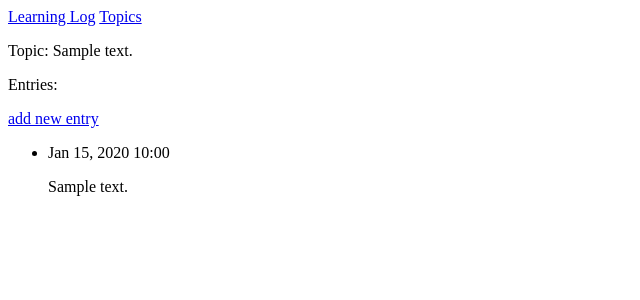
After one commit to mvchn/learning-log, a Django app: page /topics/1 in a window 1280 px wide. The commit adds this page. Shown: the top 300 px of the page, without its empty margins (0-640 px from the left). Run offline with Django 4.2, Linux system fonts and the light colour scheme; tables that the repository leaves empty hold one stand-in row (values such as "Sample post").

```diff
--- a/learning_logs/models.py
+++ b/learning_logs/models.py
@@ -9,13 +9,13 @@ class Topic (models.Model):
         return self.text
 
 class Entry (models.Model):
-    """ Theme info """
+    """ Log info """
     topic = models.ForeignKey(Topic, on_delete=models.CASCADE)
     text = models.TextField()
-    date_added = models.DateTimeField(auto_now=True)
+    date_added = models.DateTimeField(auto_now_add=True)
 
     class Meta:
-        verbose_name_plural = 'entities'
+        verbose_name_plural = 'entries'
 
     def __str__(self):
         return f"{self.text[:50]}..."
--- /dev/null
+++ b/learning_logs/templates/learning_logs/base.html
@@ -0,0 +1,6 @@
+<p>
+    <a href="{% url 'learning_logs:index' %}">Learning Log</a>
+    <a href="{% url 'learning_logs:topics' %}">Topics</a>
+</p>
+
+{% block content %}{% endblock content %}
--- /dev/null
+++ b/learning_logs/templates/learning_logs/topic.html
@@ -0,0 +1,22 @@
+{% extends 'learning_logs/base.html' %}
+
+{% block content %}
+
+    <p>Topic: {{ topic }}</p>
+
+    <p>Entries:</p>
+    <p>
+        <a href="{% url 'learning_logs:new_entry' topic.id %}">add new entry</a>
+    </p>
+    <ul>
+        {% for entry in entries %}
+            <li>
+                <p>{{ entry.date_added|date:'M d, Y H:i' }}</p>
+                <p>{{ entry.text|linebreaks }}</p>
+            </li>
+        {% empty %}
+            <li>There are no entries for this topic yet.</li>
+        {% endfor %}
+    </ul>
+
+{% endblock content %}
--- a/learning_logs/urls.py
+++ b/learning_logs/urls.py
@@ -8,4 +8,12 @@ app_name = 'learning_logs'
 urlpatterns = [
     # homepage
     path('', views.index, name="index"),
+    # themes
+    path('topics/', views.topics, name="topics"),
+    # single topic page
+    path('topics/<int:topic_id>', views.topic, name="topic"),
+    # add new topic
+    path('new_topic/', views.new_topic, name="new_topic"),
+    # add new entry
+    path('new_entry/<int:topic_id>', views.new_entry, name="new_entry"),
 ]
--- a/learning_logs/views.py
+++ b/learning_logs/views.py
@@ -1,5 +1,52 @@
-from django.shortcuts import render
+from django.shortcuts import render, redirect
+
+from .models import Topic
+from .forms import TopicForm, EntryForm
 
 def index(request):
     """ Learning Log homepage """
     return render(request, 'learning_logs/index.html')
+
+def topics(request):
+    """ List ot themes """
+    topics = Topic.objects.order_by('date_added')
+    context = {'topics': topics}
+    return render (request, 'learning_logs/topics.html', context)
+
+def topic(request, topic_id):
+    """ Only one topic and all records """
+    topic = Topic.objects.get(id=topic_id)
+    entries = topic.entry_set.order_by('-date_added')
+    context= {'topic': topic, 'entries': entries}
+    return render(request, 'learning_logs/topic.html', context)
+
+def new_topic(request):
+    """ Creation new topic """
+    if request.method != 'POST':
+        form = TopicForm()
+    else:
+        form = TopicForm(data=request.POST)
+        if form.is_valid():
+            form.save()
+            return redirect('learning_logs:topics')
+
+    # write clean form
+    context = {'form': form}
+    return render(request, 'learning_logs/new_topic.html', context)
+
+def new_entry(request, topic_id):
+    """ Creation new entry """
+    topic = Topic.objects.get(id=topic_id)
+    if request.method != 'POST':
+        form = EntryForm()
+    else:
+        form = EntryForm(data=request.POST)
+        if form.is_valid():
+            new_entry = form.save(commit=False)
+            new_entry.topic = topic
+            form.save()
+            return redirect('learning_logs:topics')
+
+    # write clean form
+    context = {'topic': topic, 'form': form}
+    return render(request, 'learning_logs/new_entry.html', context)
```
Also changed, not shown: learning_logs/forms.py (added, +16 -0 lines), learning_logs/templates/learning_logs/index.html (+5 -2 lines), learning_logs/templates/learning_logs/new_entry.html (added, +12 -0 lines), learning_logs/templates/learning_logs/new_topic.html (added, +11 -0 lines), learning_logs/templates/learning_logs/topics.html (added, +13 -0 lines), learning_logs/migrations/0003_alter_entry_options_alter_entry_date_added.py (added).
